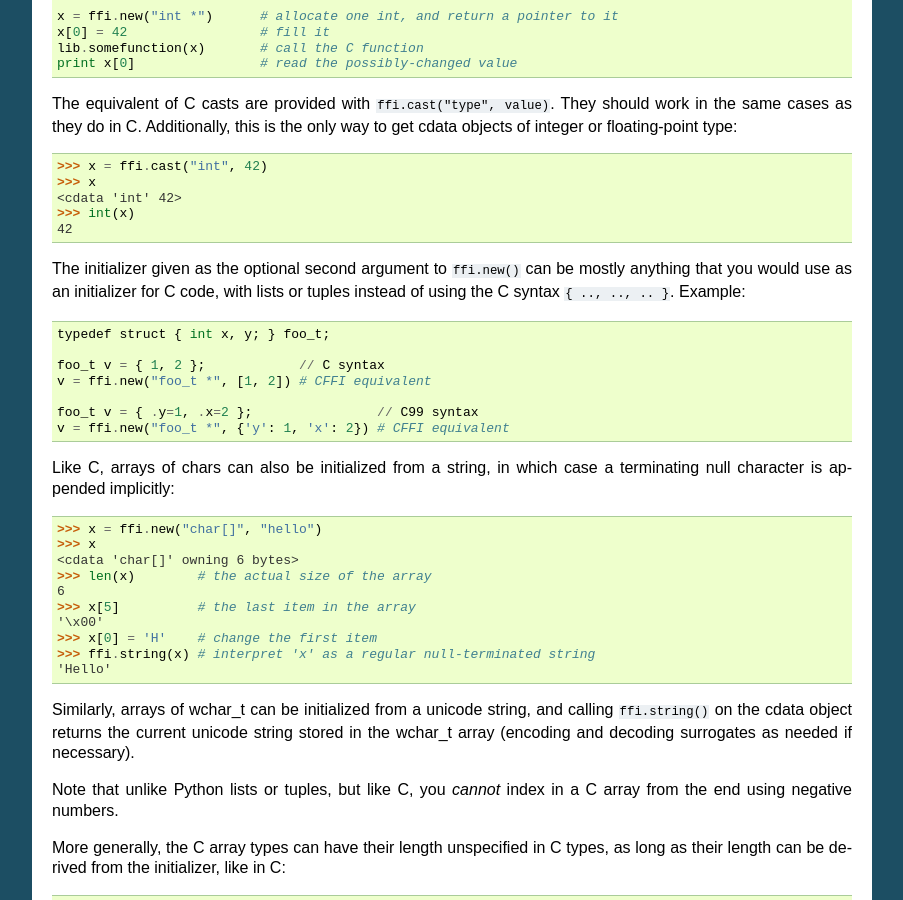
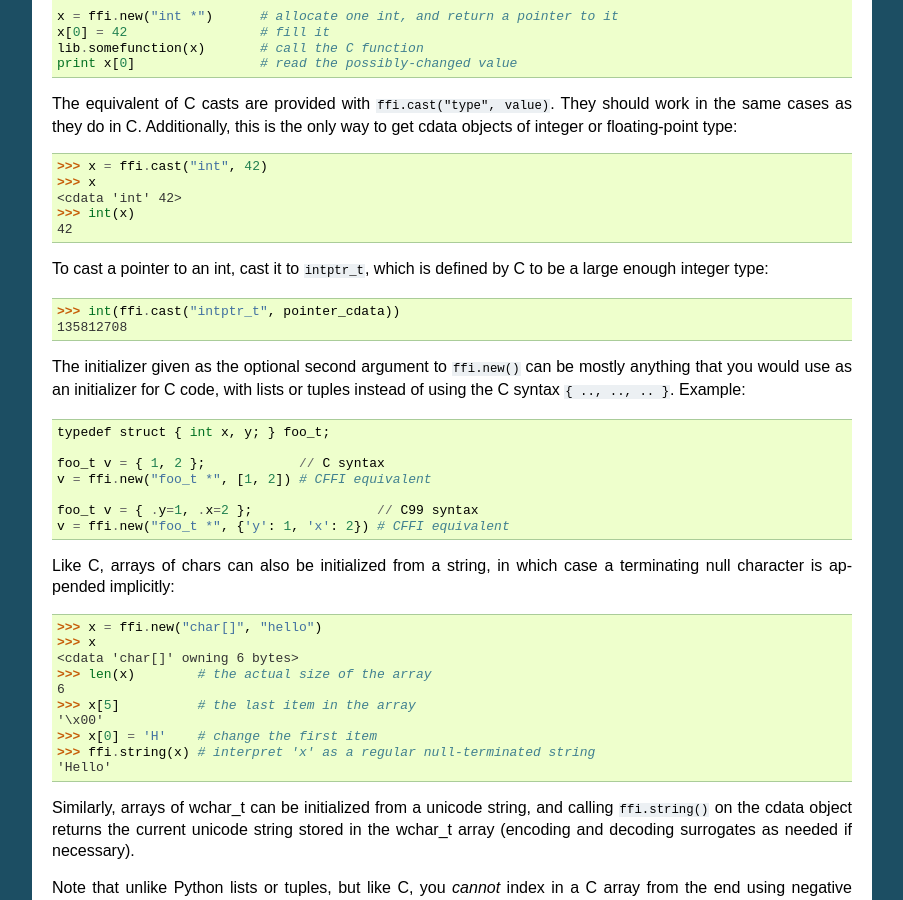
Before and after one commit to python-cffi/cffi, a Sphinx documentation site: the page built from doc/source/index.rst, in a window 1280 px wide and 900 px high, scrolled down 9412 px. Shown: the whole window, without its empty margins (198-1101 px from the left). Built offline with Sphinx 7.4.7, drawn with Linux system fonts in a browser that asks for light colours.

Commit message:
Document intptr_t

```diff
--- a/doc/source/index.rst
+++ b/doc/source/index.rst
@@ -721,6 +721,12 @@ is the only way to get cdata objects of integer or floating-point type::
     >>> int(x)
     42
 
+To cast a pointer to an int, cast it to ``intptr_t``, which is defined
+by C to be a large enough integer type::
+
+    >>> int(ffi.cast("intptr_t", pointer_cdata))
+    135812708
+
 The initializer given as the optional second argument to ``ffi.new()``
 can be mostly anything that you would use as an initializer for C code,
 with lists or tuples instead of using the C syntax ``{ .., .., .. }``.
```
